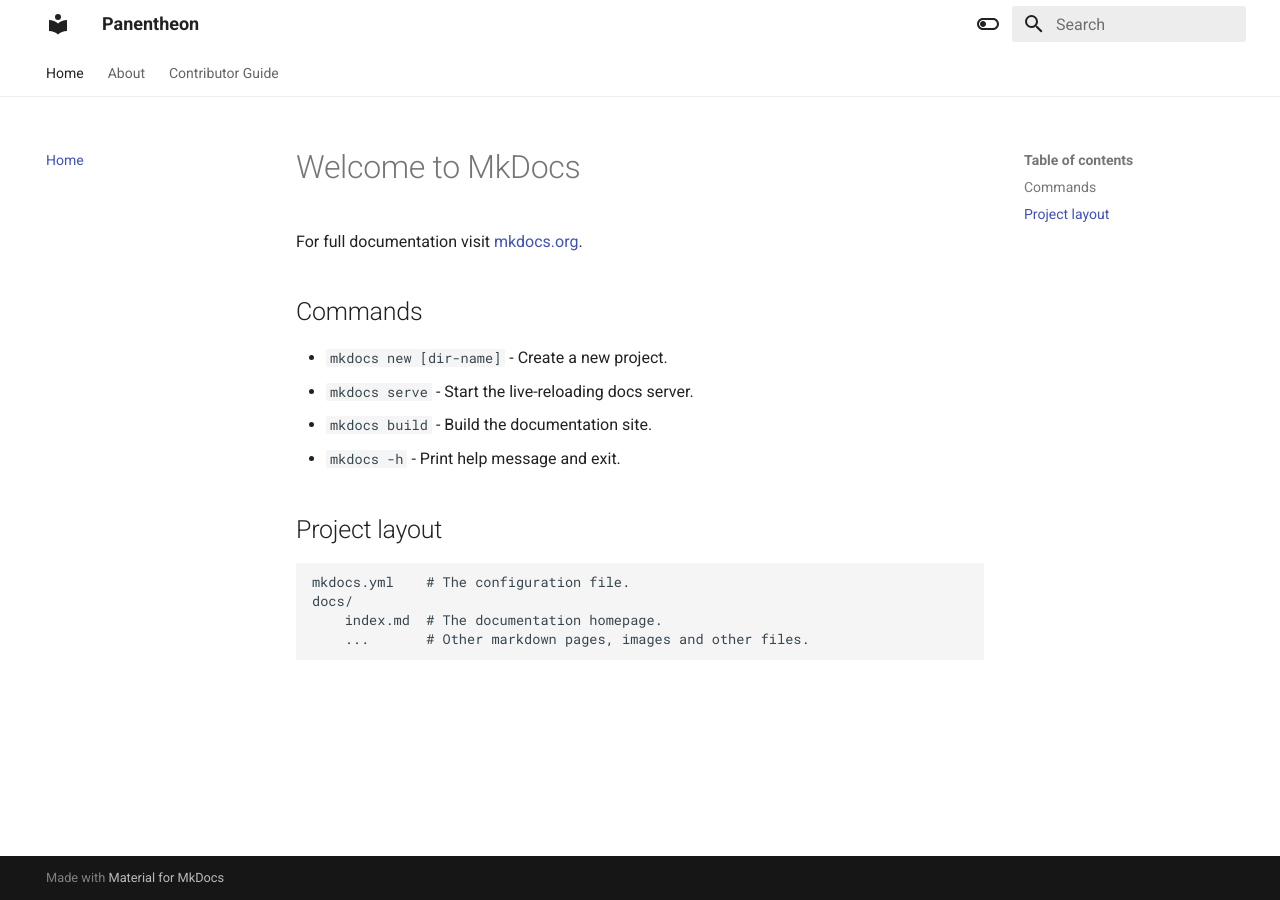
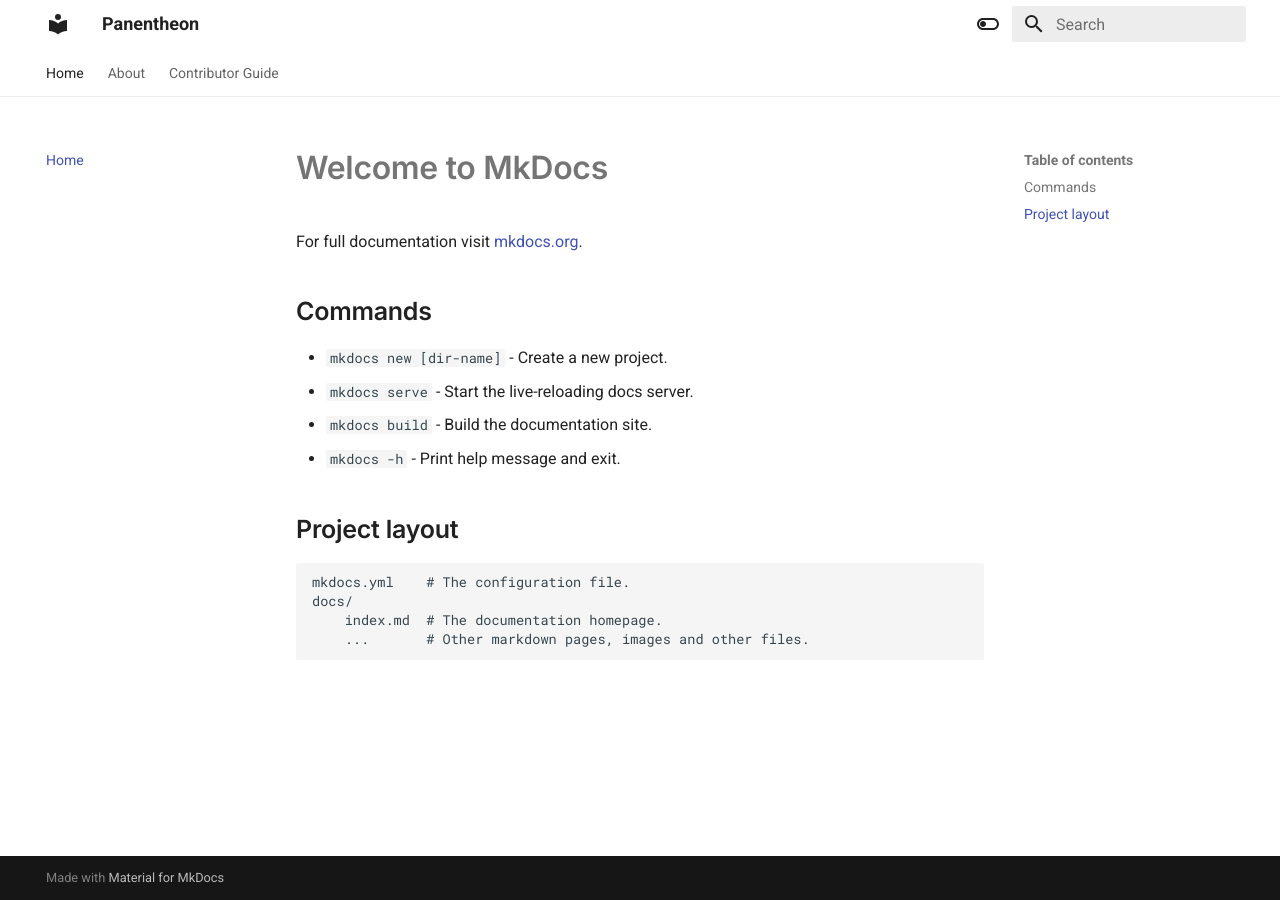
Before and after one commit to openartist/holonic, an MkDocs documentation site: the page built from docs/index.md, in a window 1280 px wide. Built offline with MkDocs 1.6.1 and Material for MkDocs 9.7.7, drawn with Linux system fonts in a browser that asks for light colours.

Commit message:
Add custom font Inter SemiBold for headers and logo update

```diff
--- /dev/null
+++ b/docs/assets/stylesheets/extra.css
@@ -0,0 +1,8 @@
+@import url('https://fonts.googleapis.com/css2?family=Inter:wght@600&display=swap');
+
+/* Apply Inter SemiBold to all headers */
+h1, h2, h3, h4, h5, h6 {
+    font-family: 'Inter', sans-serif;
+    font-weight: 600; /* SemiBold */
+    letter-spacing: -3%;
+}
--- a/mkdocs.yml
+++ b/mkdocs.yml
@@ -27,3 +27,6 @@ nav:
   - Home: index.md
   - About: about.md
   - Contributor Guide: contributor_guide.md
+
+extra_css:
+  - assets/stylesheets/extra.css
```
Also changed, not shown: 1 other file.
